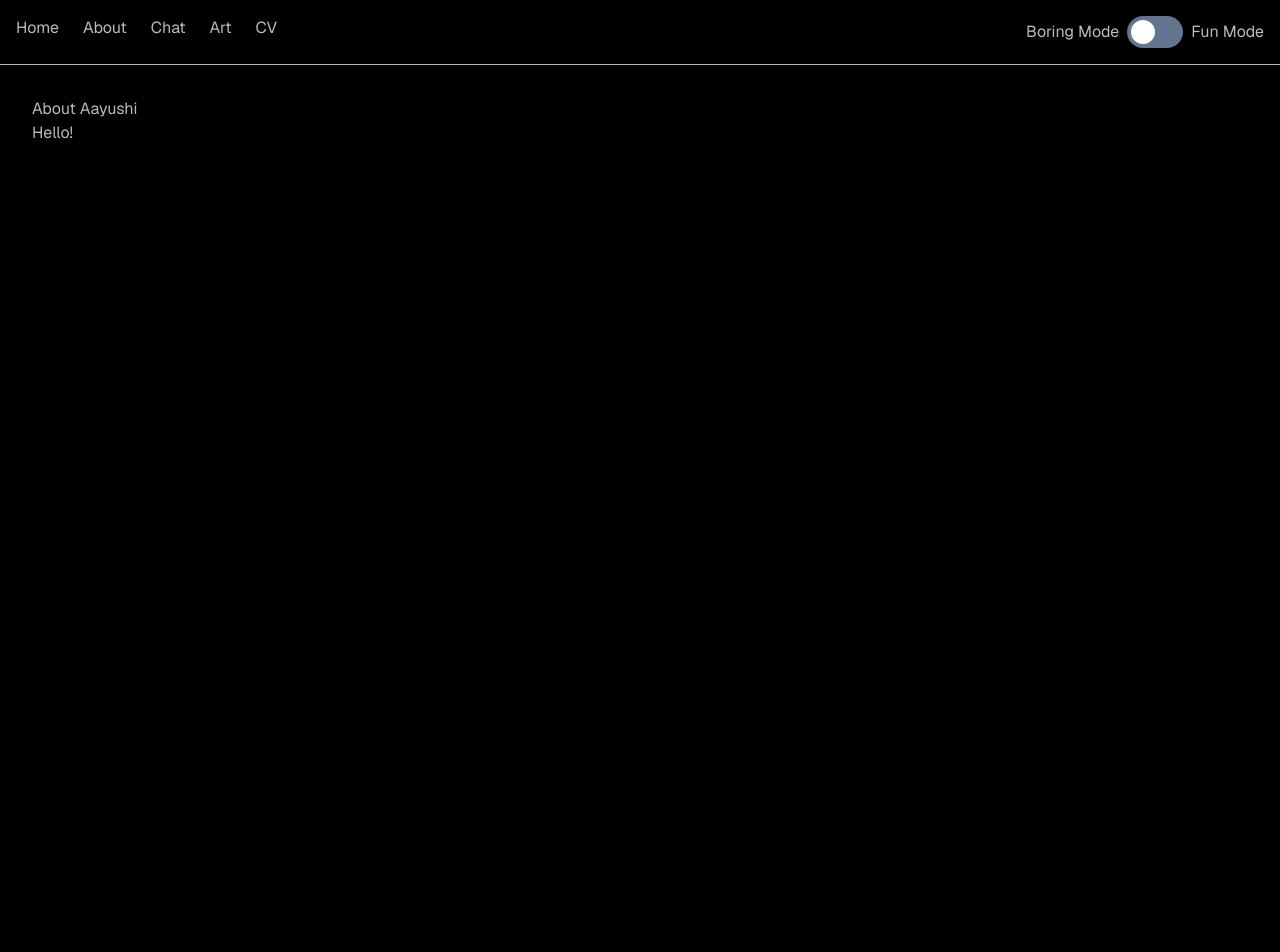
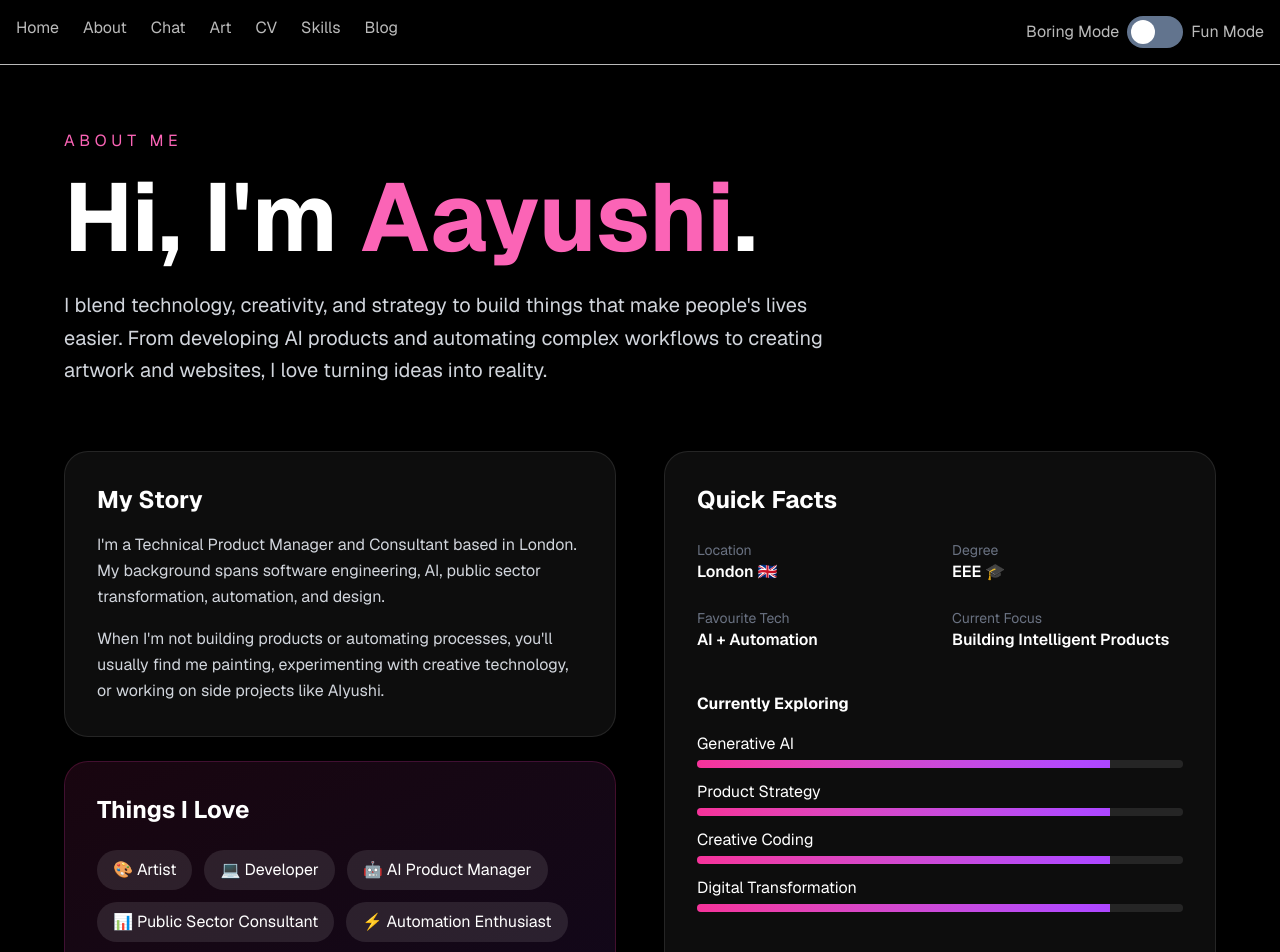
Before and after one commit to jhaveriaayushi/Aayushi-experience, a Next.js app: page /about in a window 1280 px wide. Shown: the top 952 px of the page. Before the commit the page ends 800 px from the top, so only its background shows below. Built offline with nearby package versions, Linux system fonts and the light colour scheme.

Commit message:
Added about and blog elements

```diff
--- a/app/about/page.tsx
+++ b/app/about/page.tsx
@@ -1,9 +1,134 @@
+"use client";
+
+import { useState } from "react";
+
+const facts = [
+  "🎨 Artist",
+  "💻 Developer",
+  "🤖 AI Product Manager",
+  "📊 Public Sector Consultant",
+  "⚡ Automation Enthusiast",
+  "🌍 Problem Solver",
+];
 
 export default function AboutPage() {
+  const [selected, setSelected] = useState("About");
+
   return (
-    <div className="p-8">
-      <h1>About Aayushi</h1>
-      <p>Hello!</p>
-    </div>
+    <main className="min-h-screen bg-black text-white px-8 py-16">
+      <div className="max-w-6xl mx-auto">
+        <div className="mb-16">
+          <p className="text-pink-400 uppercase tracking-[0.3em] mb-4">
+            ABOUT ME
+          </p>
+
+          <h1 className="text-6xl md:text-8xl font-bold mb-6">
+            Hi, I'm
+            <span className="text-pink-400"> Aayushi</span>.
+          </h1>
+
+          <p className="text-xl text-gray-300 max-w-3xl leading-relaxed">
+            I blend technology, creativity, and strategy to build things that
+            make people's lives easier. From developing AI products and
+            automating complex workflows to creating artwork and websites,
+            I love turning ideas into reality.
+          </p>
+        </div>
+
+        <div className="grid lg:grid-cols-2 gap-12">
+          {/* Left Side */}
+          <div className="space-y-6">
+            <div className="bg-white/5 backdrop-blur-sm border border-white/10 rounded-3xl p-8">
+              <h2 className="text-2xl font-bold mb-4">My Story</h2>
+
+              <p className="text-gray-300 leading-relaxed">
+                I'm a Technical Product Manager and Consultant based in London.
+                My background spans software engineering, AI, public sector
+                transformation, automation, and design.
+              </p>
+
+              <p className="text-gray-300 mt-4 leading-relaxed">
+                When I'm not building products or automating processes,
+                you'll usually find me painting, experimenting with creative
+                technology, or working on side projects like AIyushi.
+              </p>
+            </div>
+
+            <div className="bg-gradient-to-br from-pink-500/10 to-purple-500/10 border border-pink-500/20 rounded-3xl p-8">
+              <h2 className="text-2xl font-bold mb-6">
+                Things I Love
+              </h2>
+
+              <div className="flex flex-wrap gap-3">
+                {facts.map((fact) => (
+                  <span
+                    key={fact}
+                    className="px-4 py-2 rounded-full bg-white/10 hover:bg-pink-500/20 transition"
+                  >
+                    {fact}
+                  </span>
+                ))}
+              </div>
+            </div>
+          </div>
+
+          {/* Right Side */}
+          <div className="bg-white/5 border border-white/10 rounded-3xl p-8">
+            <h2 className="text-2xl font-bold mb-6">
+              Quick Facts
+            </h2>
+
+            <div className="grid grid-cols-2 gap-6">
+              <div>
+                <p className="text-gray-500 text-sm">Location</p>
+                <p className="font-semibold">London 🇬🇧</p>
+              </div>
+
+              <div>
+                <p className="text-gray-500 text-sm">Degree</p>
+                <p className="font-semibold">EEE 🎓</p>
+              </div>
+
+              <div>
+                <p className="text-gray-500 text-sm">Favourite Tech</p>
+                <p className="font-semibold">AI + Automation</p>
+              </div>
+
+              <div>
+                <p className="text-gray-500 text-sm">Current Focus</p>
+                <p className="font-semibold">Building Intelligent Products</p>
+              </div>
+            </div>
+
+            <div className="mt-10">
+              <h3 className="font-bold mb-4">Currently Exploring</h3>
+
+              <div className="space-y-3">
+                {[
+                  "Generative AI",
+                  "Product Strategy",
+                  "Creative Coding",
+                  "Digital Transformation",
+                ].map((item) => (
+                  <div key={item}>
+                    <div className="flex justify-between mb-1">
+                      <span>{item}</span>
+                    </div>
+
+                    <div className="h-2 bg-white/10 rounded-full overflow-hidden">
+                      <div className="h-full w-[85%] bg-gradient-to-r from-pink-500 to-purple-500" />
+                    </div>
+                  </div>
+                ))}
+              </div>
+            </div>
+
+            <button className="mt-10 w-full py-4 rounded-2xl bg-pink-500 hover:bg-pink-400 transition font-semibold">
+              Ask AIyushi About Me →
+            </button>
+          </div>
+        </div>
+      </div>
+    </main>
   );
 }
--- /dev/null
+++ b/app/blog/page.tsx
@@ -0,0 +1,84 @@
+"use client";
+
+const posts = [
+  {
+    title: "Building AIyushi",
+    category: "AI",
+    date: "August 2026",
+    excerpt:
+      "Creating an AI-powered version of myself using Next.js, Azure AI and a custom CV knowledge base.",
+  },
+  {
+    title: "Automating DWP Contract Workflows",
+    category: "Automation",
+    date: "July 2026",
+    excerpt:
+      "How Python, SharePoint and Power Automate reduced hours of manual contract processing.",
+  },
+  {
+    title: "When Art Meets Technology",
+    category: "Art",
+    date: "June 2026",
+    excerpt:
+      "Exploring the overlap between creativity, code and artificial intelligence.",
+  },
+  {
+    title: "Lessons from Product Management",
+    category: "Career",
+    date: "May 2026",
+    excerpt:
+      "A collection of principles I've learned building technical products.",
+  },
+];
+
+export default function BlogPage() {
+  return (
+    <main className="min-h-screen bg-black text-white px-8 py-16">
+      <div className="max-w-6xl mx-auto">
+        <p className="text-pink-400 uppercase tracking-[0.3em] mb-4">
+          THOUGHTS & EXPERIMENTS
+        </p>
+
+        <h1 className="text-6xl md:text-8xl font-bold mb-6">
+          My <span className="text-pink-400">Blog</span>
+        </h1>
+
+        <p className="text-xl text-gray-400 max-w-3xl mb-16">
+          A collection of ideas, projects, lessons learned, technical deep dives
+          and occasional creative detours.
+        </p>
+
+        <div className="grid md:grid-cols-2 gap-8">
+          {posts.map((post) => (
+            <article
+              key={post.title}
+              className="group rounded-3xl border border-white/10 bg-white/5 p-8 hover:border-pink-500/50 hover:bg-white/10 transition-all duration-300"
+            >
+              <div className="flex justify-between items-center mb-6">
+                <span className="px-3 py-1 rounded-full text-sm bg-pink-500/20 text-pink-300">
+                  {post.category}
+                </span>
+
+                <span className="text-sm text-gray-500">
+                  {post.date}
+                </span>
+              </div>
+
+              <h2 className="text-3xl font-bold mb-4 group-hover:text-pink-400 transition">
+                {post.title}
+              </h2>
+
+              <p className="text-gray-400 leading-relaxed mb-6">
+                {post.excerpt}
+              </p>
+
+              <button className="text-pink-400 font-semibold hover:text-pink-300">
+                Read More →
+              </button>
+            </article>
+          ))}
+        </div>
+      </div>
+    </main>
+  );
+}
--- a/app/navbar.tsx
+++ b/app/navbar.tsx
@@ -23,6 +23,8 @@ export function Navbar() {
       <Link href="/chat">Chat</Link>
       <Link href="/art">Art</Link>
       <Link href="/CV">CV</Link>
+      <Link href="/skills">Skills</Link>
+      <Link href="/blog">Blog</Link>
 
       <label className="ml-auto flex items-center gap-2">
               <span>Boring Mode</span>
```
Also changed, not shown: 1 other file (tests, documents, lock files or other folders).
